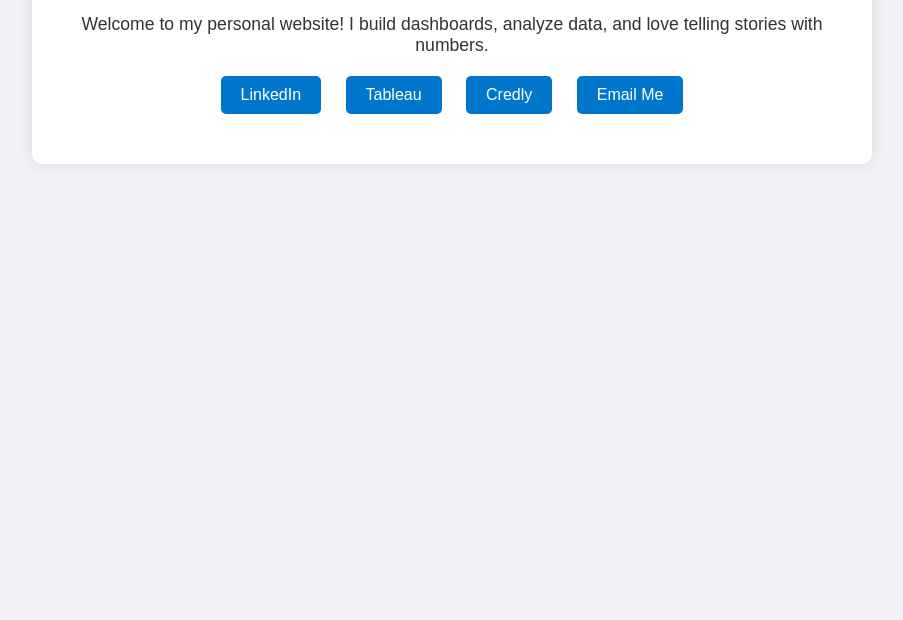
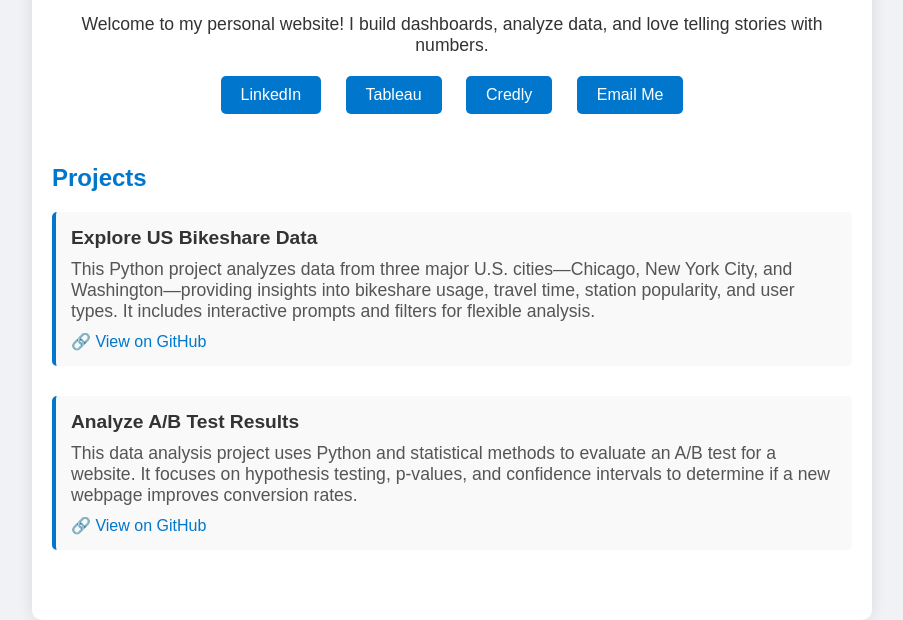
Before and after one commit to MOSTAFA20191999/mostafa20191999.github.io, a plain HTML site: page index.html in a window 1280 px wide. Shown: the part 376-996 px from the top of the page, without its empty margins (188-1091 px from the left). Before the commit the page ends 800 px from the top, so only its background shows below. Drawn offline with Linux system fonts and the light colour scheme.

Commit message:
Update index.html

```diff
--- a/index.html
+++ b/index.html
@@ -50,6 +50,40 @@
     .links a:hover {
       background-color: #005fa3;
     }
+
+    /* Projects Section */
+    .projects {
+      margin-top: 40px;
+      text-align: left;
+    }
+    .projects h2 {
+      color: #0077cc;
+      font-size: 1.5rem;
+      margin-bottom: 20px;
+    }
+    .project {
+      margin-bottom: 30px;
+      padding: 15px;
+      border-left: 4px solid #0077cc;
+      background-color: #f9f9f9;
+      border-radius: 5px;
+    }
+    .project h3 {
+      margin: 0;
+      font-size: 1.2rem;
+      color: #333;
+    }
+    .project p {
+      margin: 10px 0;
+      color: #555;
+    }
+    .project a {
+      color: #0077cc;
+      text-decoration: none;
+    }
+    .project a:hover {
+      text-decoration: underline;
+    }
   </style>
 </head>
 <body>
@@ -65,6 +99,23 @@
       <a href="https://www.credly.com/users/mostafa-mahmoud.49f29197" target="_blank">Credly</a>
       <a href="mailto:mostafamahmoudabdalsalam@gmail.com">Email Me</a>
     </div>
+
+    <!-- Projects Section -->
+    <div class="projects">
+      <h2>Projects</h2>
+
+      <div class="project">
+        <h3>Explore US Bikeshare Data</h3>
+        <p>This Python project analyzes data from three major U.S. cities—Chicago, New York City, and Washington—providing insights into bikeshare usage, travel time, station popularity, and user types. It includes interactive prompts and filters for flexible analysis.</p>
+        <a href="https://github.com/MOSTAFA20191999/-Explore-US-Bikeshare-Data" target="_blank">🔗 View on GitHub</a>
+      </div>
+
+      <div class="project">
+        <h3>Analyze A/B Test Results</h3>
+        <p>This data analysis project uses Python and statistical methods to evaluate an A/B test for a website. It focuses on hypothesis testing, p-values, and confidence intervals to determine if a new webpage improves conversion rates.</p>
+        <a href="https://github.com/MOSTAFA20191999/Analyze-A-B-Test-Results" target="_blank">🔗 View on GitHub</a>
+      </div>
+    </div>
   </div>
 </body>
 </html>
```
